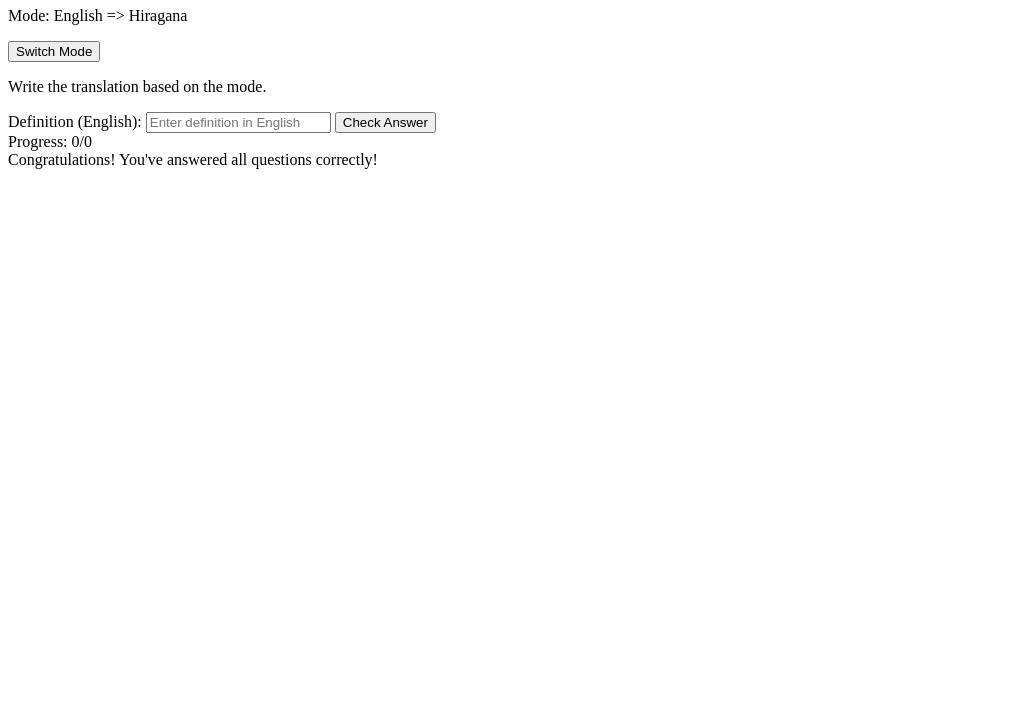
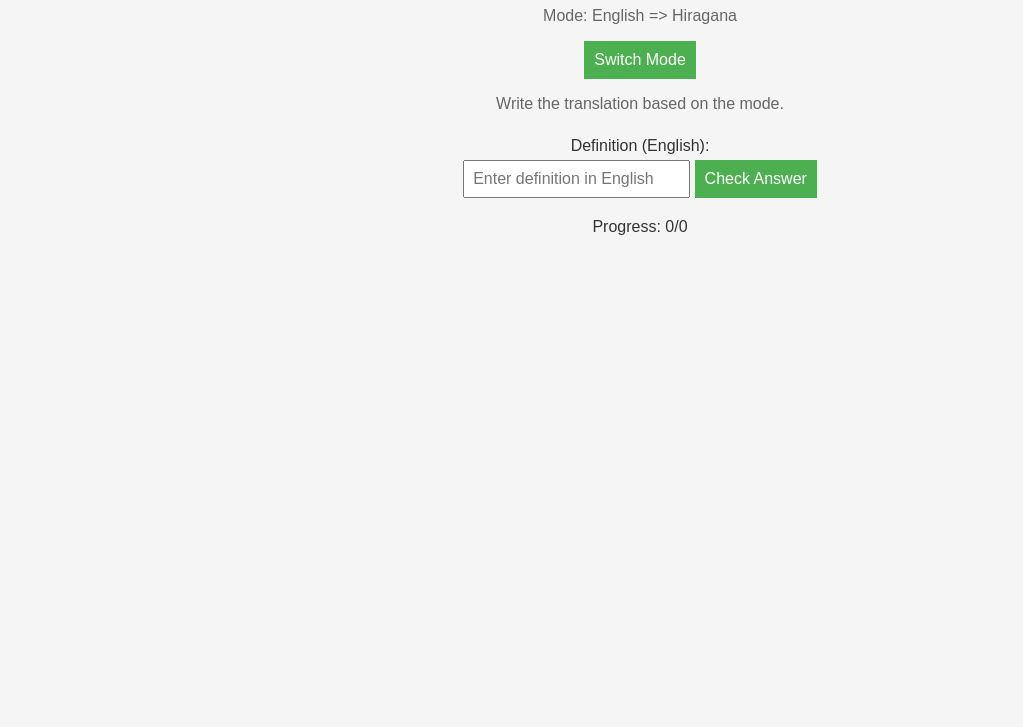
Before and after one commit to zDEFz/ja-vocabulary, a plain HTML site: page index.html in a window 1280 px wide. Shown: the part 73-800 px from the top of the page, without its empty margins (0-1023 px from the left). Drawn offline with Linux system fonts and the light colour scheme; no server answers.

Commit message:
re-add styles

```diff
--- a/index.html
+++ b/index.html
@@ -8,7 +8,72 @@
 
 
     <style>
-        /* Your existing styles remain unchanged */
+       body {
+            font-family: Arial, sans-serif;
+            text-align: center;
+            margin: 20px;
+            background-color: #f5f5f5;
+        }
+
+        h1 {
+            color: #333;
+        }
+
+        p {
+            color: #666;
+        }
+
+        #question {
+            font-size: 1.5em;
+            margin-bottom: 10px;
+            color: #333;
+        }
+
+        label {
+            display: block;
+            margin-bottom: 5px;
+            color: #333;
+        }
+
+        input {
+            padding: 8px;
+            font-size: 1em;
+        }
+
+        button {
+            padding: 10px;
+            font-size: 1em;
+            background-color: #4caf50;
+            color: #fff;
+            border: none;
+            cursor: pointer;
+            transition: background-color 0.3s;
+        }
+
+        button:hover {
+            background-color: #45a049;
+        }
+
+        #result-container {
+            margin-top: 20px;
+            font-weight: bold;
+        }
+
+        .correct-answer {
+            color: green;
+        }
+
+        #counter {
+            margin-top: 10px;
+            color: #333;
+        }
+
+        #success-message {
+            color: green;
+            font-weight: bold;
+            margin-top: 20px;
+            display: none;
+        }
     </style>
 </head>
 
```
